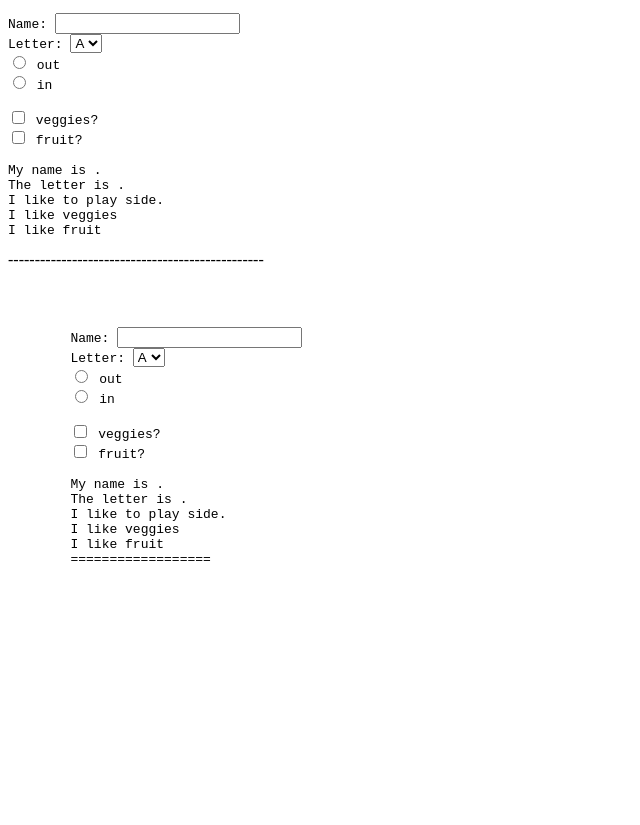
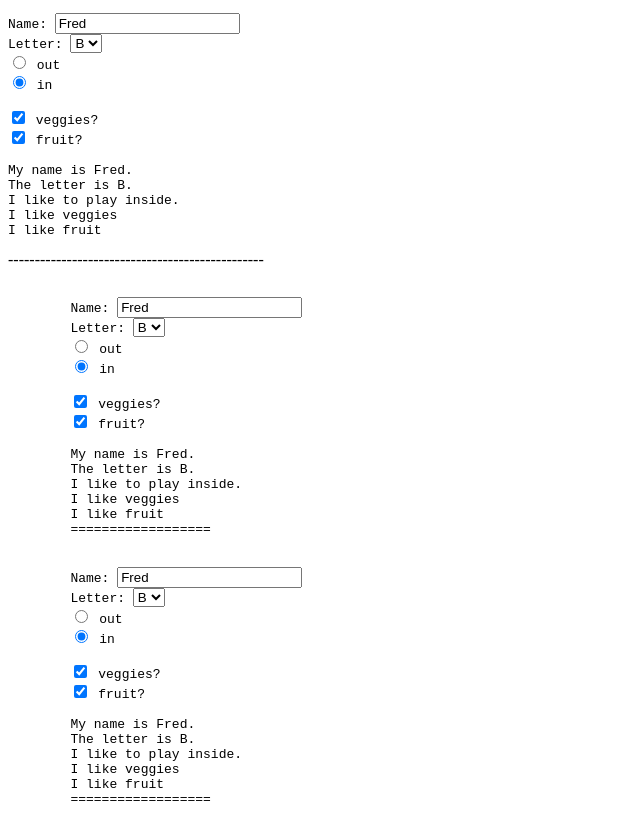
Before and after one commit to drewlesueur/domrender, a website: page demos/input_binding.html in a window 1280 px wide. Shown: the top 825 px of the page, without its empty margins (0-640 px from the left). Before the commit the page ends 800 px from the top, so only its background shows below. Drawn offline with Linux system fonts and the light colour scheme.

Commit message:
fix input_binding.html demo

```diff
--- a/demos/input_binding.html
+++ b/demos/input_binding.html
@@ -48,7 +48,7 @@ I like to play <span @v=inOrOut></span>side.
 </div>
 </pre>
 
-<script src="../common/js/misc/domrender5.js"></script>
+<script src="../domrender.js"></script>
 <script>
 var scope = {
     name: "Fred",
```
